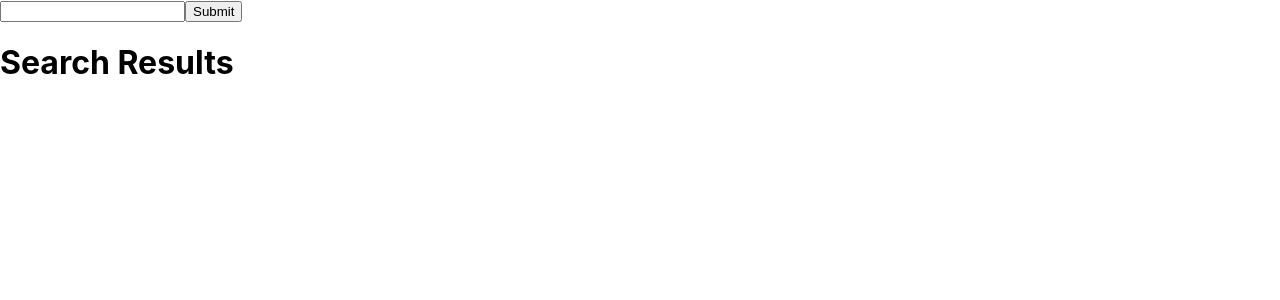
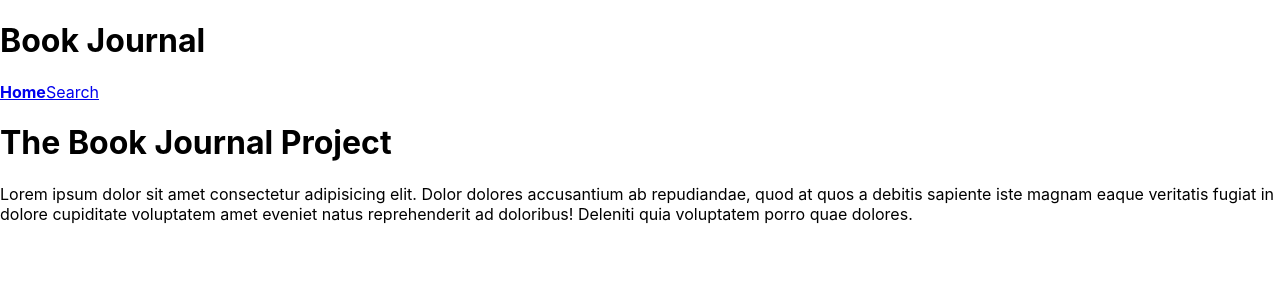
Before and after one commit to paul93andrews/book-journal-react, a React (Create React App) app: page / in a window 1280 px wide. Shown: the top 300 px of the page. Built offline with nearby package versions, Linux system fonts and the light colour scheme.

Commit message:
created router, header, and bookCatalogue in state

```diff
--- a/src/App.js
+++ b/src/App.js
@@ -4,8 +4,7 @@ import configureStore from './store/configureStore';
 
 import './App.css';
 
-import Search from './Components/Search';
-import ResultsList from './Components/ResultsList';
+import JournalRouter from './routers/JournalRouter';
 
 const store = configureStore();
 
@@ -29,9 +28,7 @@ class App extends Component {
     return (
       <div className="App">
         <Provider store={store}>
-          <Search />
-          <ResultsList />
-        {/* {this.fetchBooks('deathly hallows')} */}
+          <JournalRouter />
         </Provider>
       </div>
     );
--- /dev/null
+++ b/src/Components/JournalHeader.js
@@ -0,0 +1,13 @@
+import React from 'react';
+
+import { Link, NavLink } from 'react-router-dom';
+
+const JournalHeader = () => {
+    return <header>
+        <h1>Book Journal</h1>
+        <NavLink to="/" activeClassName="is-active" exact={true}>Home</NavLink>
+        <NavLink to="/search" activeClassName="is-active">Search</NavLink>
+    </header>
+}
+
+export default JournalHeader;
--- /dev/null
+++ b/src/Components/JournalHome.js
@@ -0,0 +1,11 @@
+import React from 'react';
+
+
+const JournalHome = () => (
+    <main>
+        <h1>The Book Journal Project</h1>
+        <p>Lorem ipsum dolor sit amet consectetur adipisicing elit. Dolor dolores accusantium ab repudiandae, quod at quos a debitis sapiente iste magnam eaque veritatis fugiat in dolore cupiditate voluptatem amet eveniet natus reprehenderit ad doloribus! Deleniti quia voluptatem porro quae dolores.</p>
+    </main>
+)
+
+export default JournalHome;
--- a/src/Components/ResultsList.js
+++ b/src/Components/ResultsList.js
@@ -5,8 +5,8 @@ import ResultListItem from './ResultsListItem';
 const ResultsList = (props) => (
     <div>
         <h1>Search Results</h1>
-        {props.searchResults.map(result => console.log(result))}
-        {props.searchResults.map(result => <ResultListItem key={result.id.$t} {...result} />)}
+        {console.log(props)}
+        {props.searchResults.map(result => <ResultListItem key={result.id.$t} {...result} addBook={props.addBook} />)}
         {/* {props.expenses.map(expense => <ExpenseListItem key={expense.id} {...expense} />)} */}
     </div>
 );
--- a/src/Components/ResultsListItem.js
+++ b/src/Components/ResultsListItem.js
@@ -1,17 +1,28 @@
 import React from 'react';
+import { useDispatch } from 'react-redux';
 
-const ResultListItem = ({ best_book, original_publication_year }) => {
+import { addBook } from '../actions/bookCatalogue';
+
+const ResultListItem = ({ id, best_book, original_publication_year }) => {
+    const dispatch = useDispatch();
+
+    const openModal = () => {
+        console.log('opened and sent data to store in state');
+        dispatch(addBook({
+            id: id.$t,
+            title: best_book.title,
+            author: best_book.author,
+            year: original_publication_year.$t,
+            image: best_book.image_url,
+        }));
+    }
+
     return (
-        <div>
-            {/* <h3>{description}</h3> */}
-            {/* <NavLink to={`edit/${id}`} activeClassName="is-active" exact='true'>
-                <h3>{description}</h3>
-            </NavLink>
-            <p>{amount}</p>
-            <p>{createdAt}</p> */}
+        <div id={id.$t}>
             <p>Title: {best_book.title}</p>
             <p>Author: {best_book.author.name}</p>
             <p>Year: {original_publication_year.$t}</p>
+            <button onClick={openModal}>Click to Open Modal</button>
         </div>
     )
 }
--- /dev/null
+++ b/src/Components/SearchPage.js
@@ -0,0 +1,14 @@
+import React from 'react';
+
+import Search from '../Components/Search';
+import ResultsList from '../Components/ResultsList';
+
+
+const searchPage = () => {
+    return <div>
+        <Search />
+        <ResultsList />
+    </div>
+};
+
+export default searchPage
--- /dev/null
+++ b/src/actions/bookCatalogue.js
@@ -0,0 +1,18 @@
+export const addBook = ({
+    id = '',
+    title = '',
+    author = '',
+    year = '',
+    image = '',
+    description = ','
+} = {}) => ({
+    type: 'ADD_BOOK',
+    book: {
+        id,
+        title,
+        author,
+        year,
+        image,
+        description,
+    }
+});
--- /dev/null
+++ b/src/reducers/bookCatalogue.js
@@ -0,0 +1,15 @@
+const bookCatalogueDefaultState = [];
+
+const bookCatalogueReducer = (state = bookCatalogueDefaultState, action) => {
+    switch (action.type) {
+        case 'ADD_BOOK':
+            return [
+                ...state,
+                action.book
+            ];
+        default:
+            return state;
+    }
+}
+
+export default bookCatalogueReducer;
--- /dev/null
+++ b/src/routers/JournalRouter.js
@@ -0,0 +1,21 @@
+import React from 'react';
+import { BrowserRouter, Route, Switch } from 'react-router-dom';
+
+import JournalHeader from '../Components/JournalHeader';
+import JournalHome from '../Components/JournalHome';
+import searchPage from '../Components/SearchPage';
+
+const JournalRouter = () => (
+    <BrowserRouter>
+        <div>
+            <JournalHeader />
+            <Switch>
+                {/* <Route path="/" component={expenseDashboardPage} exact={true} /> */}
+                <Route path="/" component={JournalHome} exact={true}/>
+                <Route path="/search" component={searchPage} />
+            </Switch>
+        </div>
+    </BrowserRouter>
+)
+
+export default JournalRouter;
--- a/src/store/configureStore.js
+++ b/src/store/configureStore.js
@@ -1,11 +1,13 @@
 import { createStore, combineReducers } from 'redux';
 
 import searchResultsReducer from '../reducers/searchResults';
+import bookCatalogueReducer from '../reducers/bookCatalogue';
 
 export default () => {
     const store = createStore(
         combineReducers({
             searchResults: searchResultsReducer,
+            bookCatalogue: bookCatalogueReducer,
         }),
         window.__REDUX_DEVTOOLS_EXTENSION__ && window.__REDUX_DEVTOOLS_EXTENSION__()
     );
```
